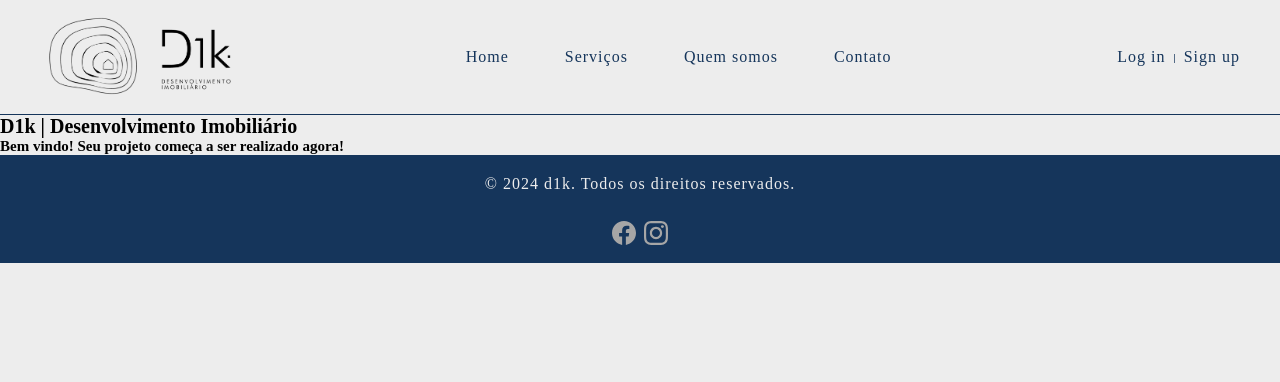
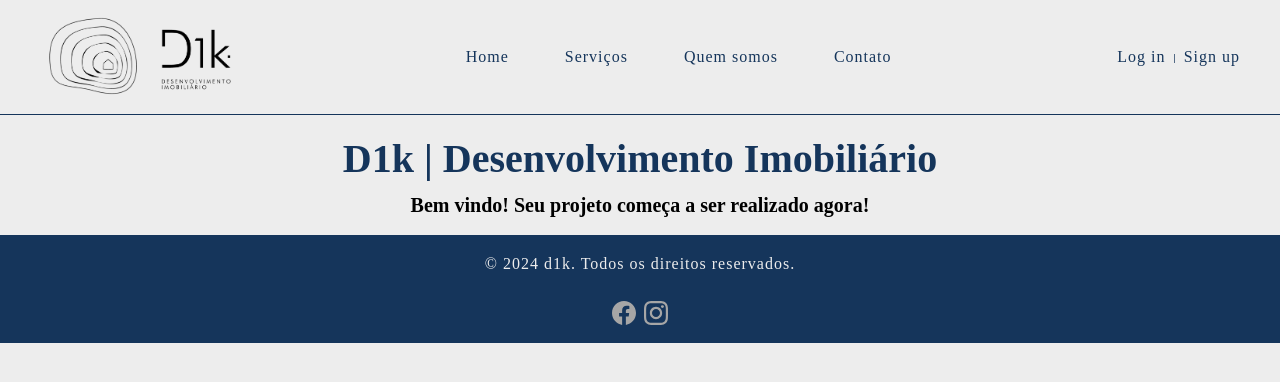
Before and after one commit to yurimzk/d1k-design-test, a plain HTML site: page index.html in a window 1280 px wide. Drawn offline with Linux system fonts and the light colour scheme.

Commit message:
style heading

```diff
--- a/style.css
+++ b/style.css
@@ -20,6 +20,8 @@
 body {
   background-color: var(--color-main-white);
 }
+
+/* Navbar */
 
 nav {
   width: 100%;
@@ -70,6 +72,29 @@ nav a:hover {
 
 }
 
+/* Main */
+
+main {
+  margin-top: 2.4rem;
+  text-align: center;
+}
+
+main h1 {
+  font-size: 4.0rem;
+  color: var(--color-main-blue);
+  line-height: 100%;
+
+}
+
+main h2 {
+  margin-top: 1.6rem;
+  font-size: 2.0rem;
+  color: var(--color-main-black);
+  line-height: 100%;
+}
+
+/* Footer */
+
 footer {
   width: 100%;
   background-color: var(--color-main-blue);
@@ -80,6 +105,7 @@ footer {
   align-items: center;
   justify-content: center;
   gap: 2.4rem;
+  margin-top: 2.0rem;
 }
 
 footer p {
```
